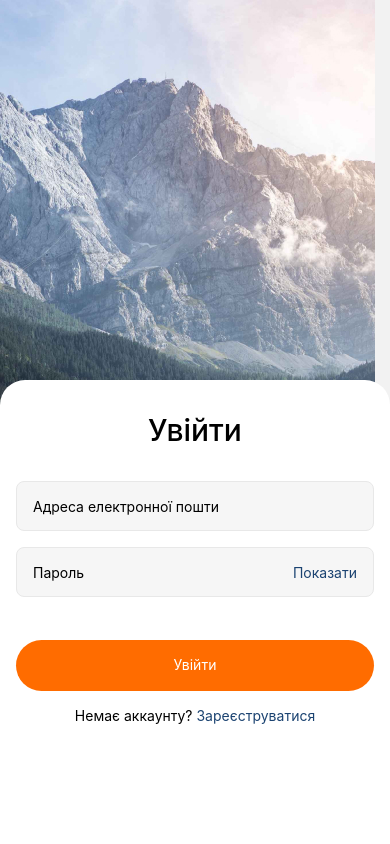
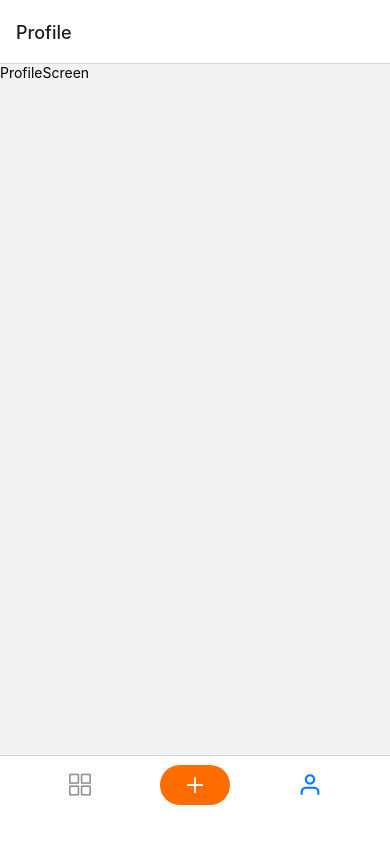
Before and after one commit to izaitseva/goit-react-native, a React Native app: screen /Profile in a window 390 px wide. Built offline with nearby package versions, Linux system fonts and the light colour scheme.

Commit message:
HW 4: Added bottom tabs navigator

```diff
--- a/App.js
+++ b/App.js
@@ -1,27 +1,14 @@
-import { StyleSheet } from 'react-native';
-import RegistrationScreen from './screens/auth/RegistrationScreen';
-import LoginScreen from './screens/auth/LoginScreen';
-
 import 'react-native-gesture-handler';
 import { NavigationContainer } from '@react-navigation/native';
-import { createStackNavigator } from '@react-navigation/stack';
-
-
-const AuthStack = createStackNavigator();
+import useRoute from './screens/router';
 
 export default function App() {
+
+  const router = useRoute(true);
+
   return (
     <NavigationContainer>
-      <AuthStack.Navigator>
-        <AuthStack.Screen options={{headerShown: false}} name='Login' component={LoginScreen}/>
-        <AuthStack.Screen options={{headerShown: false}} name='Registration' component={RegistrationScreen}/>
-      </AuthStack.Navigator>
+      {router}
     </NavigationContainer>
   );
 }
-
-const styles = StyleSheet.create({
-  container: {
-    flex: 1,
-  },
-});
--- /dev/null
+++ b/Components/tabs/CreatePostsTab.js
@@ -0,0 +1,22 @@
+import { Feather } from '@expo/vector-icons';
+import { TouchableOpacity, StyleSheet } from 'react-native'
+
+export default function CreatePostsTab({ onPress }) {
+    return (
+        <TouchableOpacity style={styles.tab} onPress={onPress}>
+            <Feather name="plus" size={24} color="#fff" />
+        </TouchableOpacity>
+    )
+}
+
+const styles = StyleSheet.create({
+    tab: {
+        alignSelf: "center",
+        backgroundColor: "#FF6C00",
+        borderRadius: 20,
+        width: 70,
+        height: 40,
+        alignItems: 'center',
+        justifyContent: 'center'
+    }
+});
--- /dev/null
+++ b/Components/tabs/MainTabs.js
@@ -0,0 +1,51 @@
+import PostsScreen from '../../screens/PostsScreen';
+import CreatePostsScreen from '../../screens/CreatePostsScreen';
+import ProfileScreen from '../../screens/ProfileScreen';
+import CreatePostsTab from './CreatePostsTab';
+import { Feather } from '@expo/vector-icons';
+import { Ionicons } from '@expo/vector-icons';
+import { createBottomTabNavigator } from '@react-navigation/bottom-tabs';
+import { StyleSheet } from 'react-native'
+
+const MainTab = createBottomTabNavigator();
+
+import React from 'react'
+
+export default function MainTabs() {
+    return (
+        <MainTab.Navigator
+            screenOptions={{
+                tabBarShowLabel: false,
+                tabBarStyle: styles.tabBarStyle
+            }}>
+            <MainTab.Screen name='Posts'
+                component={PostsScreen}
+                options={{
+                    tabBarIcon: ({ size, color }) => <Ionicons name="grid-outline" size={size} color={color} />
+                }} />
+            <MainTab.Screen name='CreatePosts'
+                component={CreatePostsScreen}
+                options={{
+                    tabBarButton: (props) => <CreatePostsTab {...props} />
+                }} />
+            <MainTab.Screen name='Profile'
+                component={ProfileScreen}
+                options={{
+                    tabBarIcon: ({ size, color }) => <Feather name="user" size={size} color={color} />
+                }} />
+        </MainTab.Navigator>
+    )
+}
+
+const styles = StyleSheet.create({
+    tabBarStyle: {
+        borderTopWidth: 1,
+        borderTopColor: '#d4d4d4',
+        elevation: 0,
+        backgroundColor: "#fff",
+        paddingLeft: 40,
+        paddingRight: 40,
+        paddingTop: 9,
+        marginBottom: 40
+    }
+})
--- /dev/null
+++ b/Screens/CreatePostsScreen.js
@@ -0,0 +1,10 @@
+import { View, Text } from 'react-native'
+import React from 'react'
+
+export default function CreatePostsScreen() {
+  return (
+    <View>
+      <Text>CreatePostsScreen</Text>
+    </View>
+  )
+}
--- /dev/null
+++ b/Screens/ProfileScreen.js
@@ -0,0 +1,10 @@
+import { View, Text } from 'react-native'
+import React from 'react'
+
+export default function ProfileScreen() {
+  return (
+    <View>
+      <Text>ProfileScreen</Text>
+    </View>
+  )
+}
--- /dev/null
+++ b/Screens/router.js
@@ -0,0 +1,25 @@
+import MainTabs from '../components/tabs/MainTabs';
+import LoginScreen from './auth/LoginScreen';
+import RegistrationScreen from './auth/RegistrationScreen';
+import { createStackNavigator } from '@react-navigation/stack';
+
+import React from 'react'
+
+const AuthStack = createStackNavigator();
+
+export default function useRoute(isAuth) {
+
+    if (!isAuth) {
+        return (
+            <AuthStack.Navigator>
+                <AuthStack.Screen options={{ headerShown: false }} name='Login' component={LoginScreen} />
+                <AuthStack.Screen options={{ headerShown: false }} name='Registration' component={RegistrationScreen} />
+            </AuthStack.Navigator>
+        )
+    }
+
+    return (
+        <MainTabs />
+    )
+
+}
--- a/package.json
+++ b/package.json
@@ -9,15 +9,16 @@
     "web": "expo start --web"
   },
   "dependencies": {
+    "@react-navigation/bottom-tabs": "^6.5.7",
     "@react-navigation/native": "^6.1.6",
     "@react-navigation/stack": "^6.3.16",
     "expo": "~48.0.15",
     "expo-status-bar": "~1.4.4",
     "react": "18.2.0",
     "react-native": "0.71.8",
+    "react-native-gesture-handler": "~2.9.0",
     "react-native-safe-area-context": "4.5.0",
-    "react-native-screens": "~3.20.0",
-    "react-native-gesture-handler": "~2.9.0"
+    "react-native-screens": "~3.20.0"
   },
   "devDependencies": {
     "@babel/core": "^7.20.0"
```
Also changed, not shown: Screens/MapScreen.js (added, +10 -0 lines), 1 other file (tests, documents, lock files or other folders).
